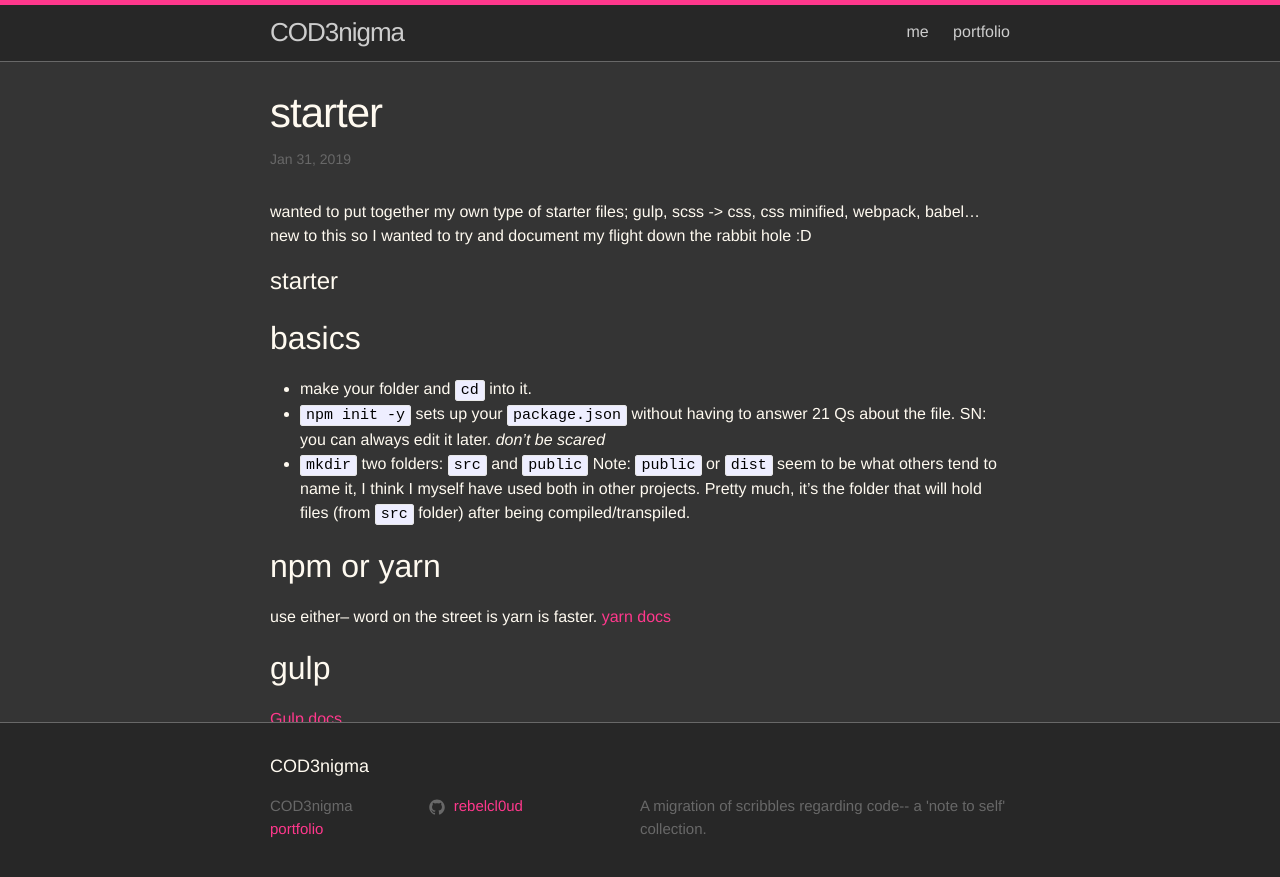
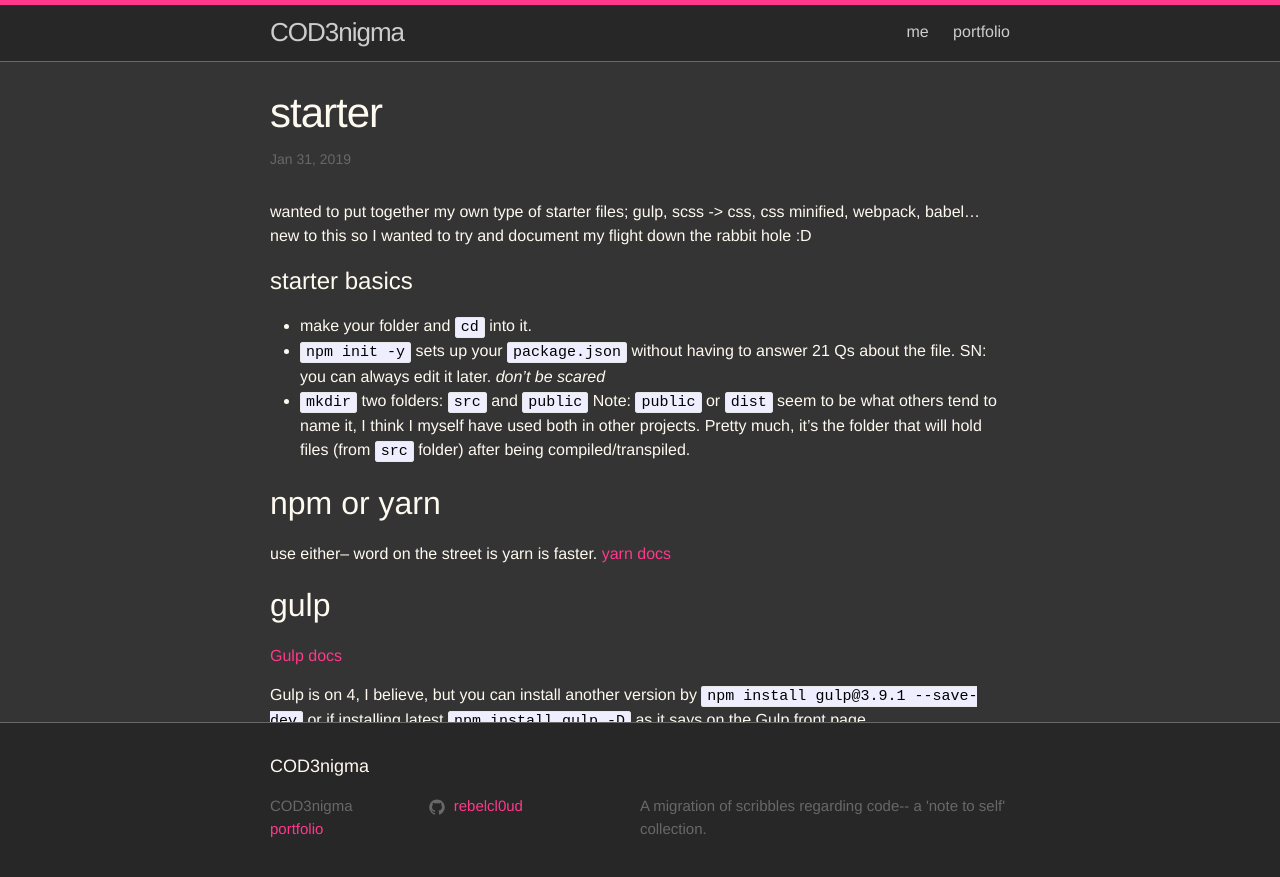
Before and after one commit to rebelcl0ud/blog, a Jekyll site: the page built from _posts/2019-01-31-[60]-starter.markdown, in a window 1280 px wide and 900 px high. Shown: the top 877 px of the window. Built offline with Jekyll 4.4.1, drawn with Linux system fonts in a browser that asks for light colours.

```diff
--- a/_posts/2019-01-31-[60]-starter.markdown
+++ b/_posts/2019-01-31-[60]-starter.markdown
@@ -7,9 +7,7 @@ categories: [gulp, webpack, babel, javascript]
 
 wanted to put together my own type of starter files; gulp, scss -> css, css minified, webpack, babel... new to this so I wanted to try and document my flight down the rabbit hole :D
 
-# starter
-
-## basics
+# starter basics
 - make your folder and `cd` into it.
 - `npm init -y` sets up your `package.json` without having to answer 21 Qs about the file. SN: you can always edit it later. *don't be scared*
 - `mkdir` two folders: `src` and `public`
```
